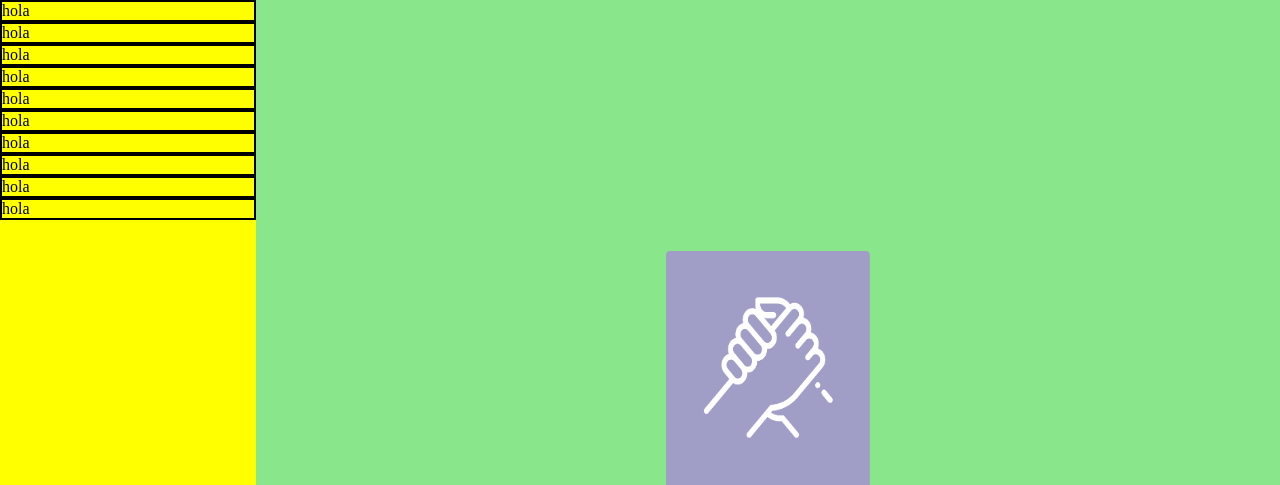
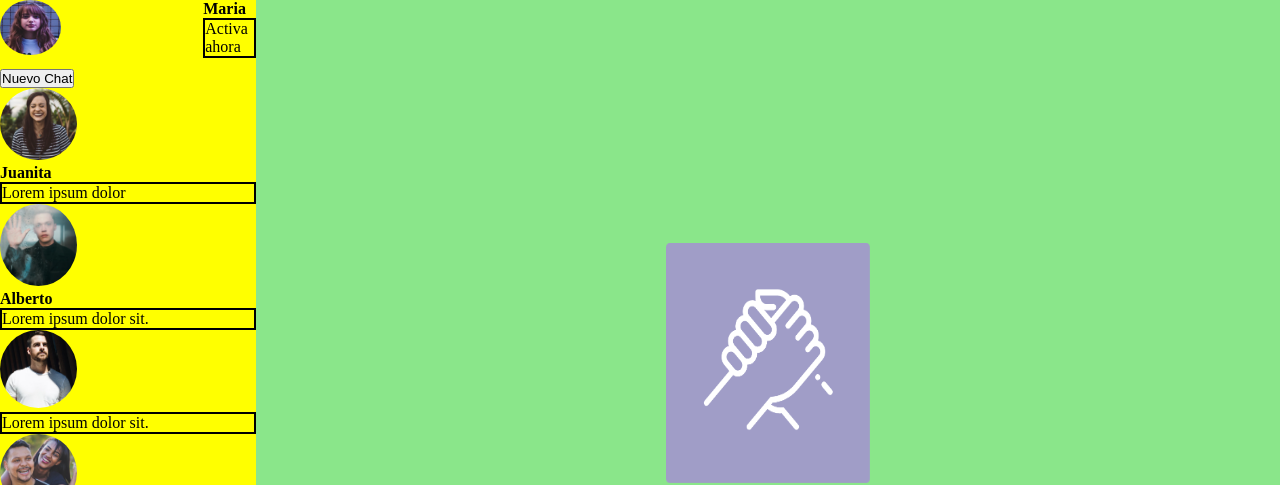
Before and after one commit to FranciscoCampos79/Sist_message_DesafioLatam, a plain HTML site: page index.html in a window 1280 px wide. Shown: the top 485 px of the page. Drawn offline with Linux system fonts and the light colour scheme.

Commit message:
defining contactos

```diff
--- a/assets/css/style.css
+++ b/assets/css/style.css
@@ -7,6 +7,16 @@
     display: flex;
     height: 100vh;
 
+}
+
+.maria {
+    display: flex;
+}
+
+.img_contactos {
+    width: 30%;
+    height: 80%;
+    border-radius: 90%;
 }
 
 p {
@@ -27,7 +37,9 @@ p {
     align-items: center;
     flex-direction: column;
 }
-img {
+
+.img_manos {
     height: 30%;
     width: 20%;
+    padding-bottom: 1rem;
 }
--- a/index.html
+++ b/index.html
@@ -9,39 +9,60 @@
 <body>
     <div class="primerFlex">
         <div class="p1">
-            <div>
-                <p>hola</p>
+            <div class="usuario_activo">
+                <div class="maria">
+                    <div>
+                        <img src="assets/img/maria.jpg" alt="Foto de Maria" class="img_contactos">
+                    </div>
+                    <div>
+                        <h4>Maria</h4>
+                        <p>Activa ahora</p>
+                    </div>
+                </div>
+                <div>
+
+                </div>
+            </div>
+            <div class="boton">
+                <button>Nuevo Chat</button>
             </div>
             <div>
-                <p>hola</p>
+                <img src="assets/img/juanita.jpg" alt="Foto de Juanita" class="img_contactos">
+                <h4>Juanita</h4>
+                <p>Lorem ipsum dolor</p>
             </div>
             <div>
-                <p>hola</p>
+                <img src="assets/img/alberto.jpg" alt="Foto de Alberto" class="img_contactos">
+                <h4>Alberto</h4>
+                <p>Lorem ipsum dolor sit.</p>
             </div>
             <div>
-                <p>hola</p>
+                <img src="assets/img/ignacio.jpg" alt="Foto de Ignacio" class="img_contactos">
+                <p>Lorem ipsum dolor sit.</p>
             </div>
             <div>
-                <p>hola</p>
+                <img src="assets/img/cristian.jpg" alt="Foto de Cristian" class="img_contactos">
+                <p>Lorem ipsum dolor sit.</p>
             </div>
             <div>
-                <p>hola</p>
+                <img src="assets/img/mariajose.jpg" alt="Foto de Maria Jose" class="img_contactos">
+                <p>Lorem ipsum dolor sit.</p>
             </div>
             <div>
-                <p>hola</p>
+                <img src="assets/img/gonzalo.jpg" alt="Foto de Gonzalo" class="img_contactos">
+                <p>Lorem ipsum dolor sit.</p>
             </div>
             <div>
-                <p>hola</p>
+                <img src="assets/img/juanpablo.jpg" alt="Foto de Juan Pablo" class="img_contactos">
+                <p>Lorem ipsum dolor sit.</p>
             </div>
             <div>
-                <p>hola</p>
-            </div>
-            <div>
-                <p>hola</p>
+                <img src="assets/img/magdalena.jpg" alt="Foto de Magdalena" class="img_contactos">
+                <p>Lorem ipsum dolor sit.</p>
             </div>
         </div>
         <div class="p2">
-            <img src="assets/img/hand.png" alt="">
+            <img src="assets/img/hand.png" alt="Imagen de manos" class="img_manos">
             <h1>Comienza el Networking</h1>
             <p>Presiona el botón "Nuevo Chat" para comenzar  a crear nuevas redes de contacto para tu empresa o emprendimiento.</p>
         </div>
```
Also changed, not shown: assets/img/alberto.jpg (renamed from assets/img/Screen Shot 2018-11-28 at 15.32.16.jpg), assets/img/cristian.jpg (renamed from assets/img/Screen Shot 2018-11-28 at 15.28.30.jpg), assets/img/gonzalo.jpg (renamed from assets/img/Screen Shot 2018-11-28 at 15.31.09.jpg), assets/img/ignacio.jpg (renamed from assets/img/Screen Shot 2018-11-28 at 15.30.34.jpg), assets/img/juanita.jpg (renamed from assets/img/Screen Shot 2018-11-28 at 15.27.14.jpg), assets/img/juanpablo.jpg (renamed from assets/img/Screen Shot 2018-11-28 at 15.30.54.jpg), assets/img/magdalena.jpg (renamed from assets/img/Screen Shot 2018-11-28 at 15.28.04.jpg), assets/img/mariajose.jpg (renamed from assets/img/Screen Shot 2018-11-28 at 15.32.44.jpg).
